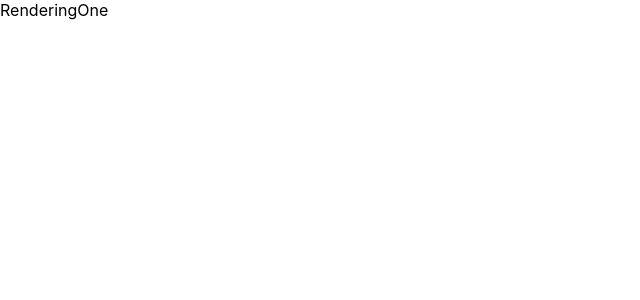
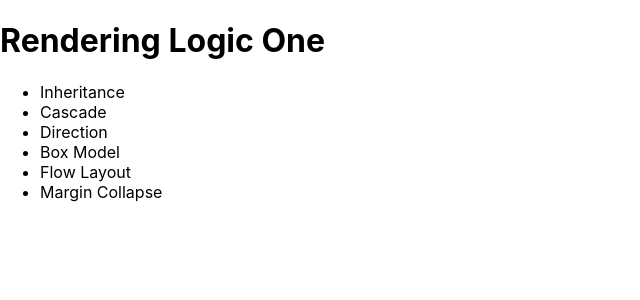
Before and after one commit to Breck37/css-for-js-demo, a Next.js app: page /modules/rendering-one in a window 1280 px wide. Shown: the top 300 px of the page, without its empty margins (0-640 px from the left). Built offline with nearby package versions, Linux system fonts and the light colour scheme.

Commit message:
fix: rendering-one basic structure
Signed-off-by: Brent Eckert <brent.eckert7@gmail.com>

```diff
--- a/pages/modules/rendering-one.js
+++ b/pages/modules/rendering-one.js
@@ -3,7 +3,18 @@ import React, { useEffect, useMemo, useCallback, useState } from 'react'
 
 const RenderingOne = () => {
 return (
-<div>RenderingOne</div>
+<div>
+  <h1>Rendering Logic One</h1>
+  <ul>
+    <li>Inheritance</li>
+    <li>Cascade</li>
+    <li>Direction</li>
+    <li>Box Model</li>
+    <li>Flow Layout</li>
+    <li>Margin Collapse</li>
+  </ul>
+</div>
+
 );
 };
 
```
